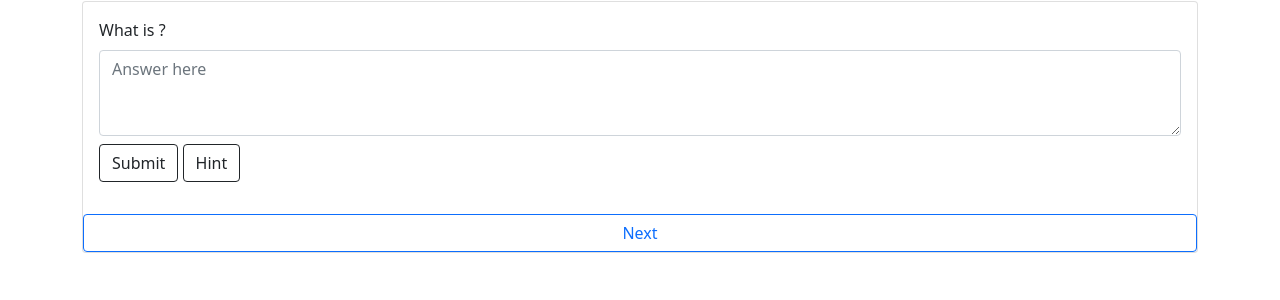
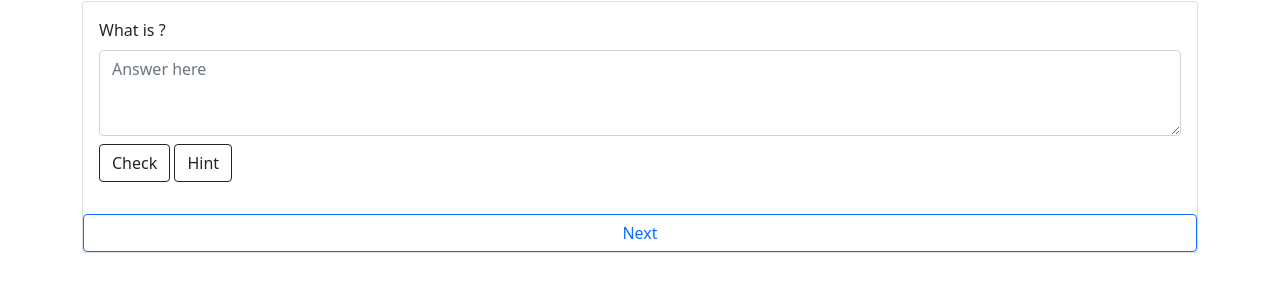
Before and after one commit to 98-percent-Milk/CRUD, a Flask app: page /fc/practice in a window 1280 px wide. Shown: the part 222-522 px from the top of the page. Run offline with Flask 2, Linux system fonts and the light colour scheme; data comes from the database, SQL or seed files in the repository; both versions use the stored data as it was after the commit; some libraries are stand-ins or nearby versions.

Commit message:
changed name of submit button to check

```diff
--- a/web_version/the_app/templates/practice.html
+++ b/web_version/the_app/templates/practice.html
@@ -17,7 +17,7 @@
                 <label for="question">What is <b><span id='term'></b>?</span></label>
                 <textarea class="form-control mt-2" id="def_input" rows="3" placeholder="Answer here" name="definition"></textarea>
                 <textarea class="form-control mt-2" id="hint" rows="1" placeholder="Hint" name="hint" style='display: none;'></textarea>
-                <button type="submit" class="btn btn-outline-dark mt-2" onclick="check_answer()">Submit</button>
+                <button type="submit" class="btn btn-outline-dark mt-2" onclick="check_answer()">Check</button>
                 <button type="submit" class="btn btn-outline-dark mt-2" onclick='show_hint()'>Hint</button>
             </div>
         </div>
```
Also changed, not shown: web_version/the_app/flash_card.sqlite3.
